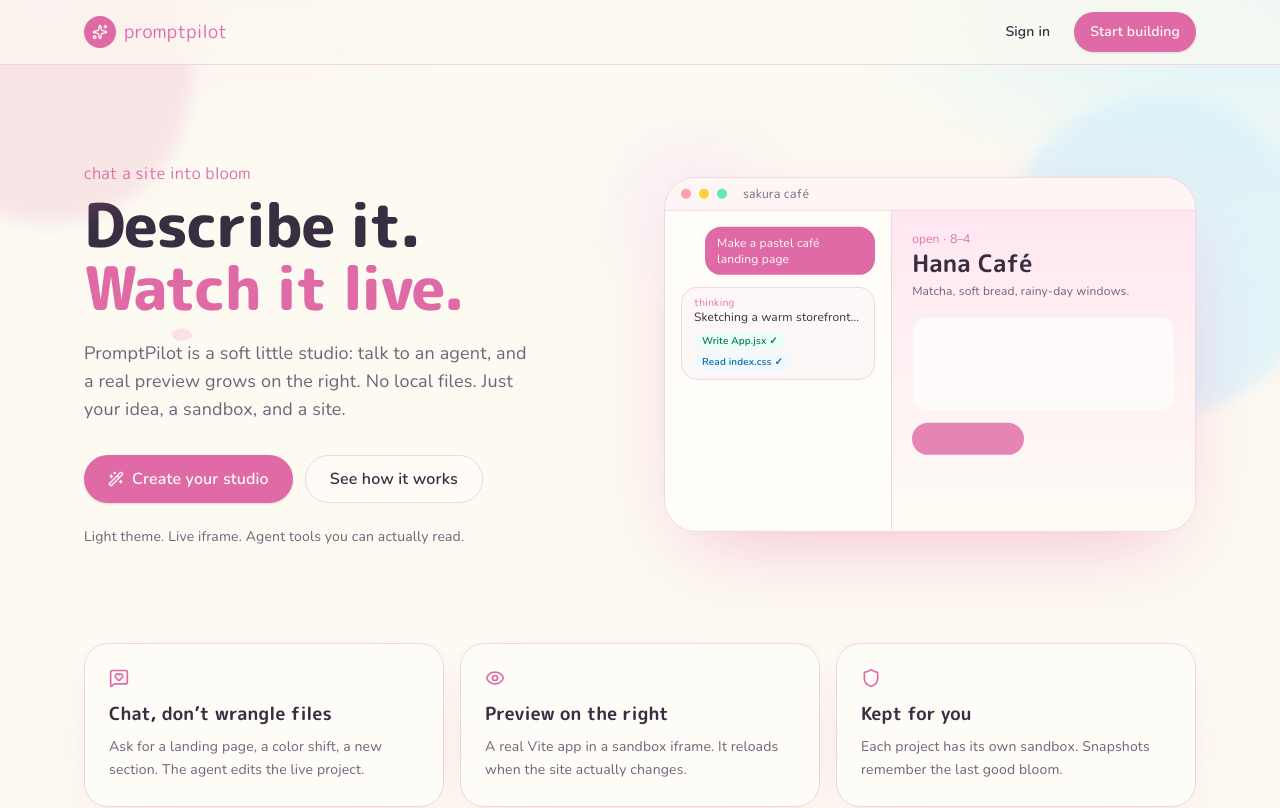
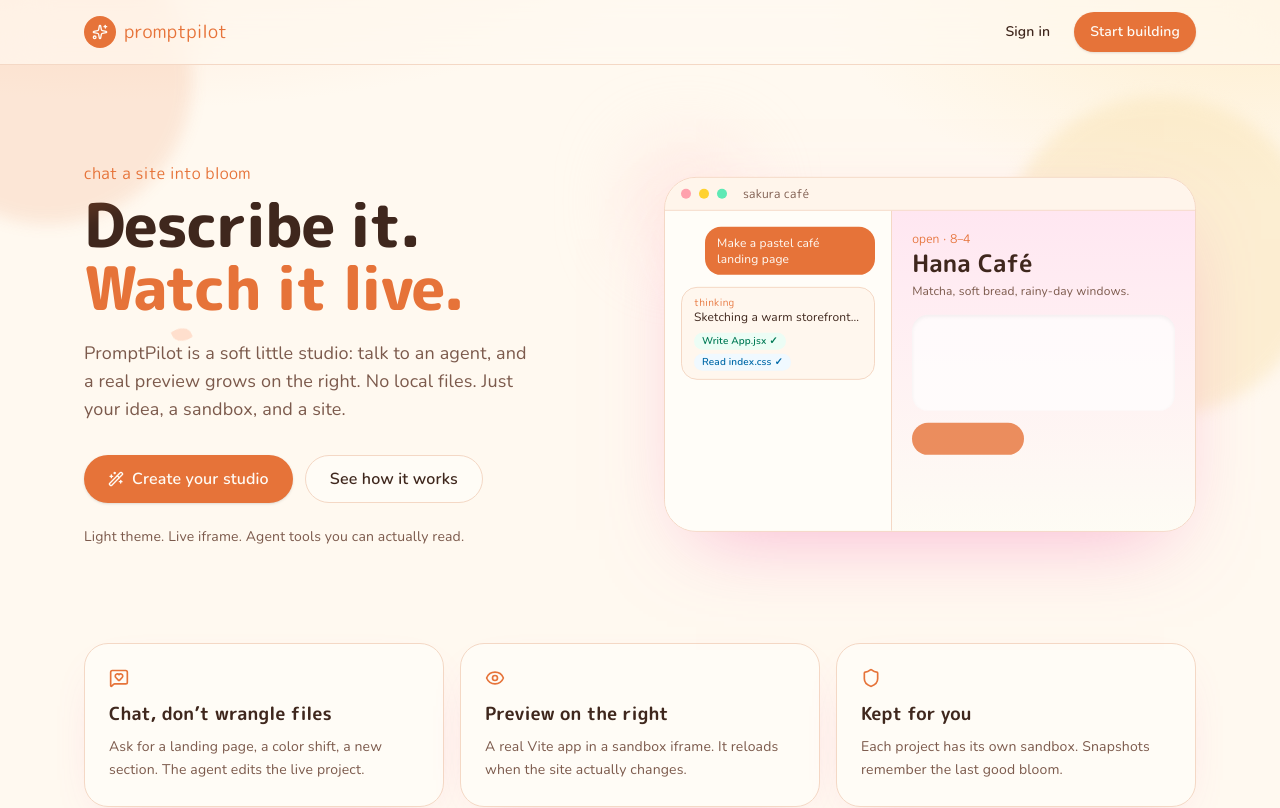
Before and after one commit to bhupeshv29/Prompt-pilot, a React (Vite) app in the folder frontend/: page / in a window 1280 px wide. Shown: the top 808 px of the page. Built offline with nearby package versions, Linux system fonts and the light colour scheme; a web font is replaced by a local one.

Commit message:
theme changed

```diff
--- a/frontend/src/index.css
+++ b/frontend/src/index.css
@@ -27,21 +27,21 @@
 }
 
 :root {
-  --background: oklch(0.985 0.012 95);
-  --foreground: oklch(0.32 0.04 310);
-  --card: oklch(0.995 0.008 95);
-  --card-foreground: oklch(0.32 0.04 310);
-  --muted: oklch(0.96 0.02 350);
-  --muted-foreground: oklch(0.52 0.04 310);
-  --border: oklch(0.9 0.03 350);
-  --primary: oklch(0.68 0.16 350);
-  --primary-foreground: oklch(0.99 0.01 95);
-  --secondary: oklch(0.93 0.04 230);
-  --secondary-foreground: oklch(0.38 0.06 250);
-  --accent: oklch(0.94 0.04 320);
-  --accent-foreground: oklch(0.4 0.08 320);
-  --destructive: oklch(0.63 0.2 25);
-  --ring: oklch(0.72 0.14 350);
+  --background: oklch(0.985 0.015 70);
+  --foreground: oklch(0.3 0.04 45);
+  --card: oklch(0.995 0.008 70);
+  --card-foreground: oklch(0.3 0.04 45);
+  --muted: oklch(0.96 0.03 60);
+  --muted-foreground: oklch(0.5 0.05 45);
+  --border: oklch(0.9 0.04 55);
+  --primary: oklch(0.68 0.16 45);
+  --primary-foreground: oklch(0.99 0.01 70);
+  --secondary: oklch(0.93 0.06 85);
+  --secondary-foreground: oklch(0.38 0.06 70);
+  --accent: oklch(0.94 0.05 25);
+  --accent-foreground: oklch(0.4 0.08 25);
+  --destructive: oklch(0.55 0.22 25);
+  --ring: oklch(0.72 0.14 45);
 }
 
 * {
@@ -59,8 +59,8 @@ body {
   font-family: var(--font-sans);
   color: var(--foreground);
   background:
-    radial-gradient(1200px 500px at 10% -10%, oklch(0.93 0.06 350 / 0.8), transparent 55%),
-    radial-gradient(900px 420px at 100% 0%, oklch(0.93 0.05 230 / 0.7), transparent 50%),
+    radial-gradient(1200px 500px at 10% -10%, oklch(0.93 0.07 45 / 0.8), transparent 55%),
+    radial-gradient(900px 420px at 100% 0%, oklch(0.94 0.06 85 / 0.7), transparent 50%),
     var(--background);
   letter-spacing: 0.01em;
 }
@@ -112,6 +112,6 @@ body {
   width: 14px;
   height: 18px;
   border-radius: 70% 10% 70% 10%;
-  background: oklch(0.82 0.12 350 / 0.7);
+  background: oklch(0.8 0.13 42 / 0.7);
   animation: petal-fall 11s linear infinite;
 }
```
Also changed, not shown: frontend/src/pages/Project.tsx (+20 -6 lines).
